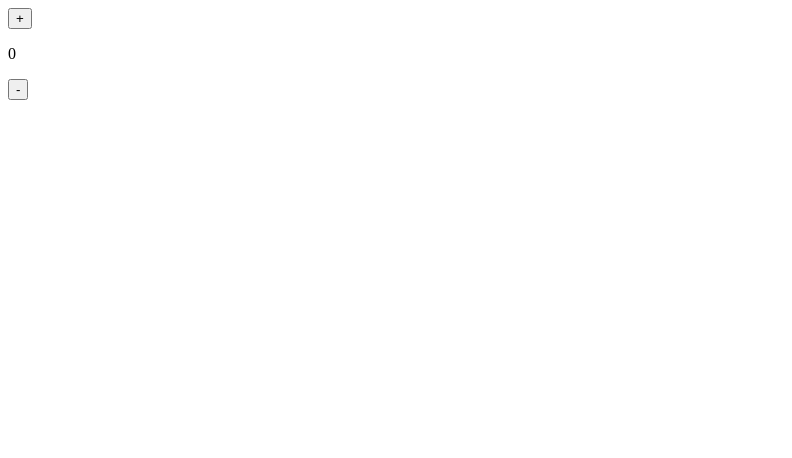
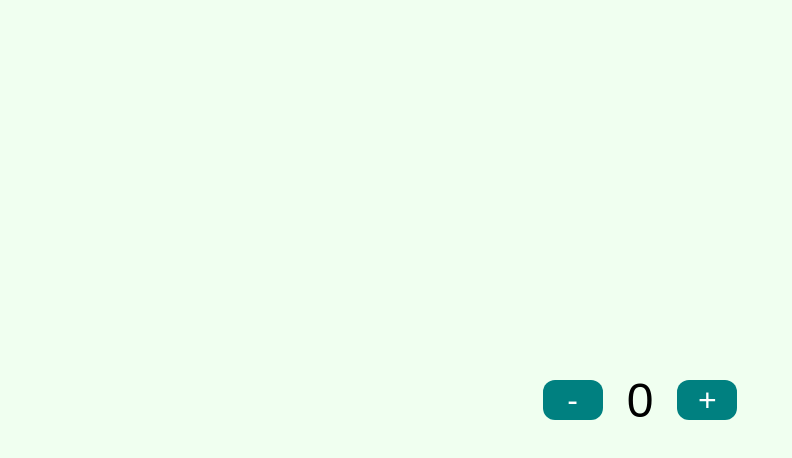
Before and after one commit to dicodingacademy/REBE-01-simple-counter-web-app, a plain HTML site: page index.html in a window 1280 px wide. Shown: the whole page, without its empty margins (0-792 px from the left). Drawn offline with Linux system fonts and the light colour scheme.

Commit message:
css solutions

```diff
--- a/index.html
+++ b/index.html
@@ -2,12 +2,13 @@
 <html>
   <head>
     <title>Counter Web App</title>
+    <link rel="stylesheet" href="style.css">
   </head>
   <body>
     <main>
-      <button title="increase">+</button>
+      <button title="increase" class="click-blue">+</button>
       <p>0</p>
-      <button title="decrease">-</button>
+      <button title="decrease" class="click-red">-</button>
     </main>
   </body>
 </html>
--- /dev/null
+++ b/style.css
@@ -0,0 +1,42 @@
+* {
+  margin: 0;
+  padding: 0;
+  box-sizing: border-box;
+}
+
+body {
+  font-family: sans-serif;
+}
+
+main {
+  height: 100vh;
+  background-color: honeydew;
+  display: flex;
+  flex-direction: row-reverse;
+  align-items: center;
+  justify-content: center;
+  gap: 24px;
+}
+
+button {
+  width: 60px;
+  height: 40px;
+  font-size: 32px;
+  color: white;
+  background-color: teal;
+  border: 0;
+  border-radius: 12px;
+  cursor: pointer;
+}
+
+.click-blue:active {
+  background-color: darkblue;
+}
+
+.click-red:active {
+  background-color: darkred;
+}
+
+p {
+  font-size: 48px;
+}
```
